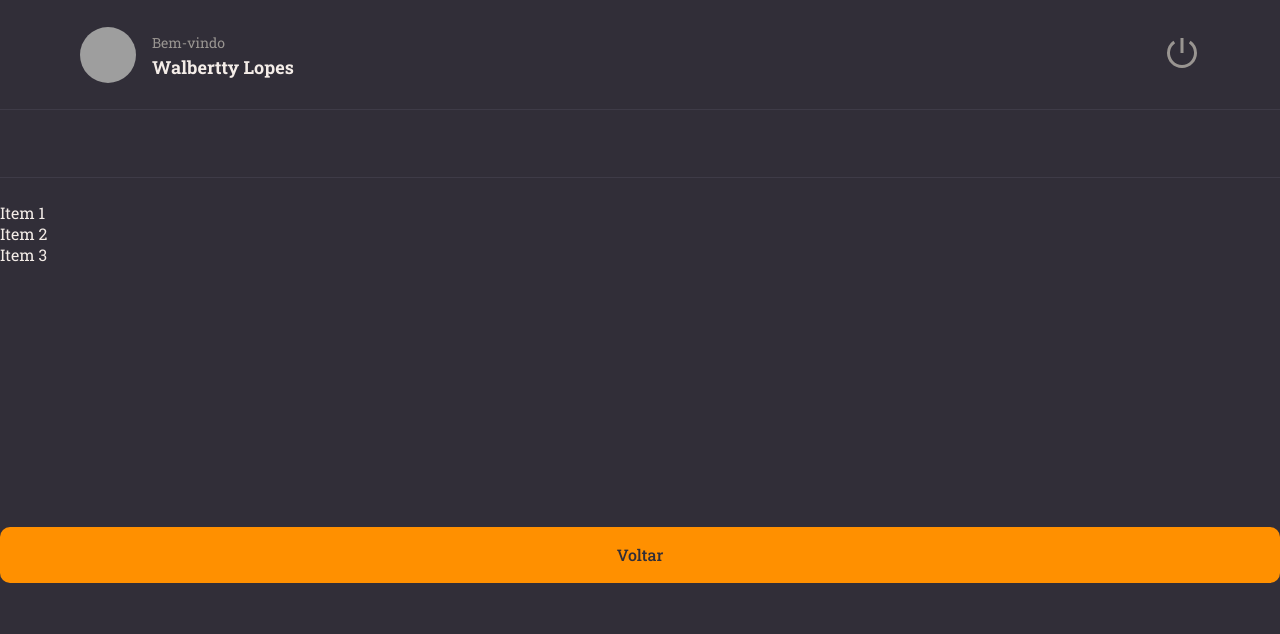
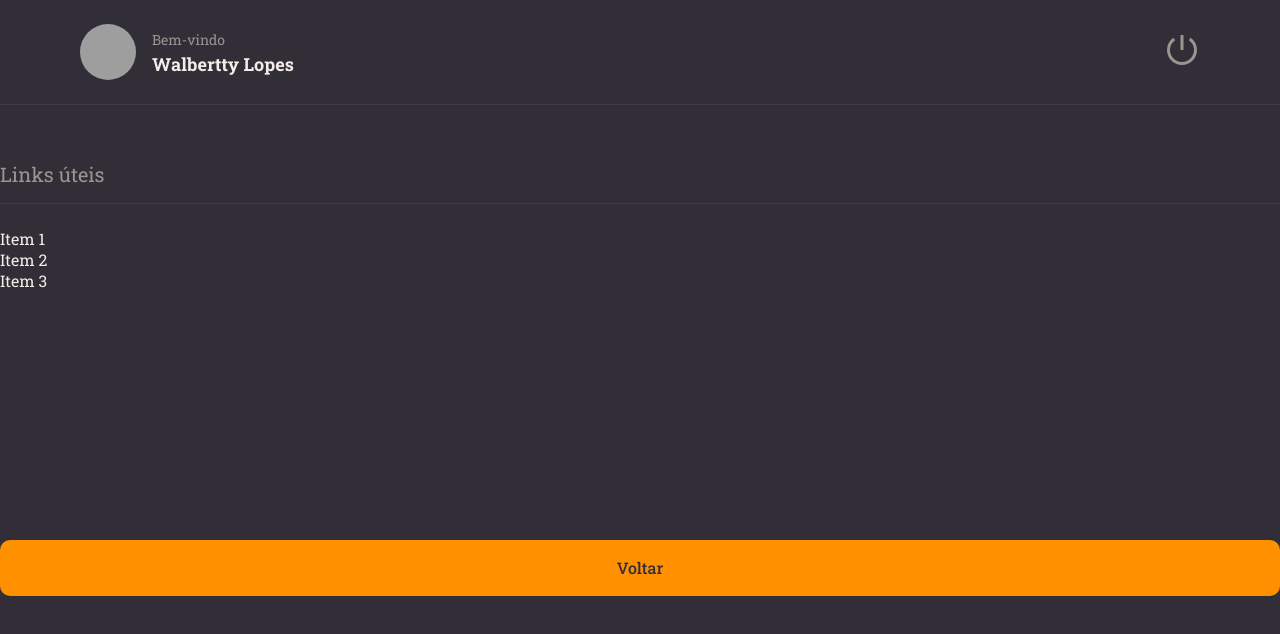
Before and after one commit to Walbertty/vite-project, a React (Vite) app: page / in a window 1280 px wide. Shown: the top 634 px of the page. Built offline with nearby package versions, Linux system fonts and the light colour scheme; grey boxes are pictures that could not be loaded.

Commit message:
reccorection

```diff
--- a/src/components/Header/styles.js
+++ b/src/components/Header/styles.js
@@ -3,7 +3,7 @@ import styled from "styled-components";
 export const Container = styled.header`
     grid-area: header;
 
-    height: 105%;
+    height: 105px;
     width: 100%;
 
     border-bottom-width: 1px;
@@ -42,7 +42,6 @@ export const Profile = styled.div`
             color: ${({ theme }) => theme.COLORS.WHITE};
         }
     }
-
 `;
 
 export const Logout = styled.button`
--- a/src/components/Section/styles.js
+++ b/src/components/Section/styles.js
@@ -10,6 +10,7 @@ export const Container = styled.section`
 
         padding-bottom: 16px;
         margin-bottom: 24px;
+
         color: ${({ theme }) => theme.COLORS.GRAY_100};
         font-size: 20px;
         font-weight: 400;
--- a/src/pages/Details/index.jsx
+++ b/src/pages/Details/index.jsx
@@ -11,7 +11,7 @@ export function Details() {
         <Container>
             <Header />
 
-            <Section tittle="Links úteis">
+                <Section title="Links úteis">
                     <ul>
                         <li>Item 1</li>
                         <li>Item 2</li>
```
Also changed, not shown: src/components/Header/index.jsx (+4 -3 lines). Lines whose indentation alone changed are shown as unchanged.
